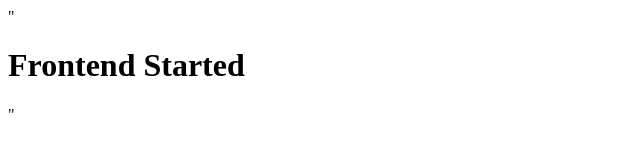
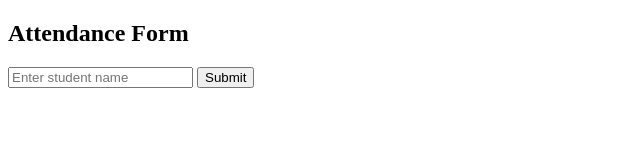
Before and after one commit to Muniyammal-2312407/devops-lab, a plain HTML site: page index.html in a window 1280 px wide. Shown: the whole page, without its empty margins (0-640 px from the left). Drawn offline with Linux system fonts and the light colour scheme.

Commit message:
Add frontend HTML form

```diff
--- a/index.html
+++ b/index.html
@@ -1 +1,13 @@
-"<h1>Frontend Started</h1>"
+<!DOCTYPE html>
+<html>
+<head><title>Student Attendance</title></head>
+<body>
+  <h2>Attendance Form</h2>
+  <form id="attendanceForm">
+    <input type="text" name="student" placeholder="Enter student name" required />
+    <button type="submit">Submit</button>
+  </form>
+
+  <script src="attendance_backend.js"></script>
+</body>
+</html>
```
